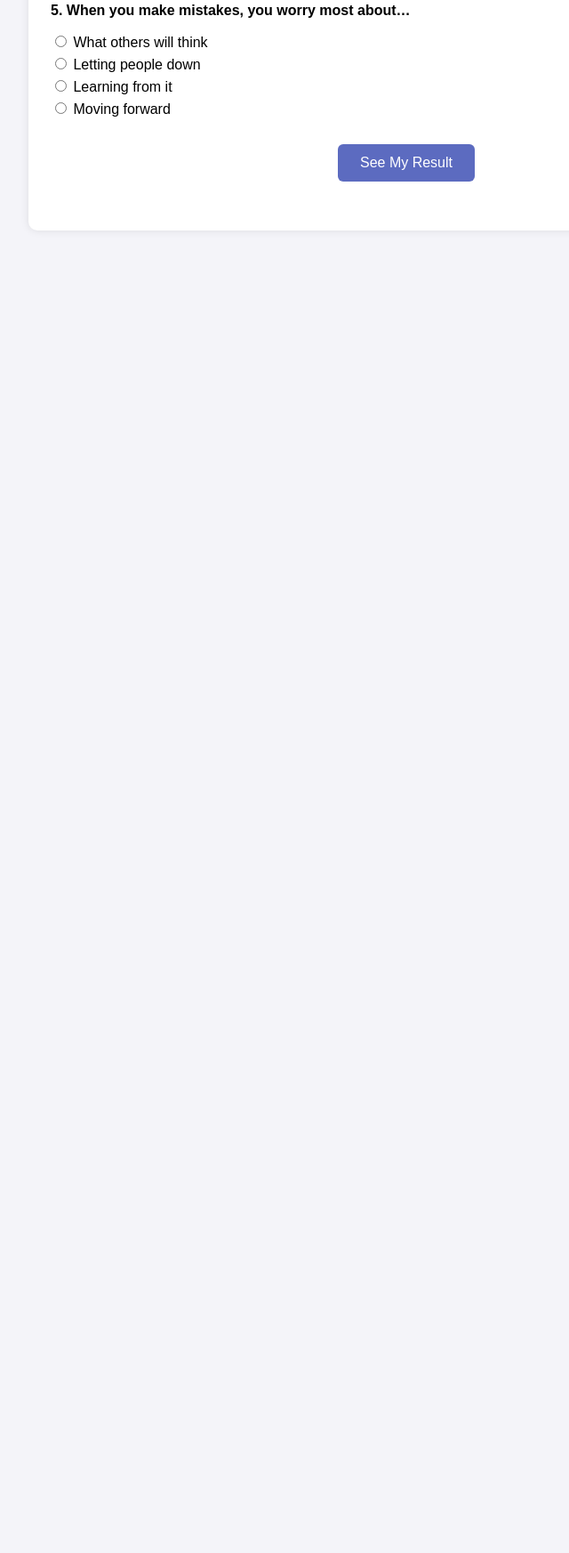
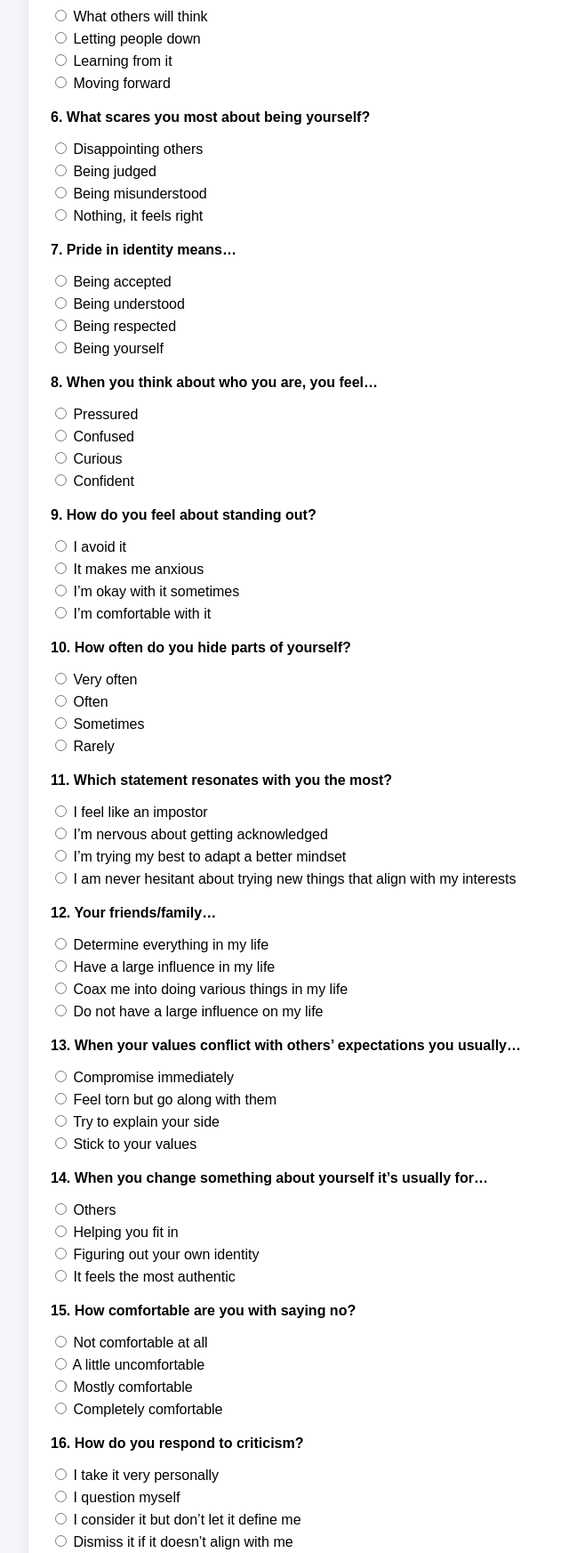
Before and after one commit to shirokanerinkos/personalityquiz, a plain HTML site: page index.html in a window 1280 px wide. Shown: the part 789-2534 px from the top of the page at 89% size, without its empty margins (183-823 px from the left). Before the commit the page ends 1068 px from the top, so only its background shows below. Drawn offline with Linux system fonts and the light colour scheme.

Commit message:
Update index.html

```diff
--- a/index.html
+++ b/index.html
@@ -2,22 +2,22 @@
 <html lang="en">
 <head>
 <meta charset="UTF-8">
-  <title>Setting up for sucess</title>
+<title>Setting up for success</title>
+
 <style>
 body {
   font-family: Poppins, sans-serif;
   background: #f4f4f9;
-      margin: 0;
   padding: 20px;
 }
 
 .container {
   max-width: 800px;
+  margin: auto;
   background: white;
   padding: 25px;
   border-radius: 10px;
   box-shadow: 0 0 10px rgba(0,0,0,0.1);
-      margin: auto;
 }
 
 h1 {
@@ -35,7 +35,6 @@
 label {
   display: block;
   margin: 5px 0;
-      cursor: pointer;
 }
 
 button {
@@ -43,10 +42,10 @@
   margin: 30px auto;
   padding: 12px 25px;
   font-size: 16px;
+  background-color: #5c6bc0;
+  color: white;
   border: none;
   border-radius: 6px;
-      background-color: #5c6bc0;
-      color: white;
   cursor: pointer;
 }
 
@@ -55,32 +54,29 @@
 }
 
 dialog {
-      width: 80%;
-      max-width: 500px;
   border: none;
   border-radius: 10px;
   padding: 20px;
+  max-width: 500px;
 }
 
 dialog::backdrop {
-      background: rgba(0, 0, 0, 0.4);
-    }
-
-    .close-btn {
-      margin-top: 15px;
-      background-color: #444;
+  background: rgba(0,0,0,0.4);
 }
 </style>
 </head>
+
 <body>
 
 <div class="container">
-  <h1>How Much Do External Pressures Shape Your Identity?</h1>
+<h1>Setting up for success</h1>
 <p><em>Answer each question honestly. Remember, there are no right or wrong answers!</em></p>
 
 <form id="quizForm">
 
-    <!-- QUESTIONS -->
+<!-- Questions and choices from 1–20 -->
+
+<!-- 1 -->
 <div class="question">
 <p>1. When people make assumptions about you, you usually…</p>
 <label><input type="radio" name="q1" value="A"> Go along with it to avoid judgement</label>
@@ -89,6 +85,7 @@
 <label><input type="radio" name="q1" value="D"> Don't let it affect how you see yourself</label>
 </div>
 
+<!-- 2 -->
 <div class="question">
 <p>2. When choosing a future path, you mostly think about…</p>
 <label><input type="radio" name="q2" value="A"> What will make others proud</label>
@@ -97,6 +94,7 @@
 <label><input type="radio" name="q2" value="D"> What feels right to you</label>
 </div>
 
+<!-- 3 -->
 <div class="question">
 <p>3. In group settings, you usually…</p>
 <label><input type="radio" name="q3" value="A"> Blend in to avoid attention</label>
@@ -105,6 +103,7 @@
 <label><input type="radio" name="q3" value="D"> Express yourself freely</label>
 </div>
 
+<!-- 4 -->
 <div class="question">
 <p>4. How often do you feel like you’re “performing” who you are?</p>
 <label><input type="radio" name="q4" value="A"> Almost always</label>
@@ -113,6 +112,7 @@
 <label><input type="radio" name="q4" value="D"> Rarely</label>
 </div>
 
+<!-- 5 -->
 <div class="question">
 <p>5. When you make mistakes, you worry most about…</p>
 <label><input type="radio" name="q5" value="A"> What others will think</label>
@@ -121,52 +121,181 @@
 <label><input type="radio" name="q5" value="D"> Moving forward</label>
 </div>
 
+<!-- 6 -->
+<div class="question">
+<p>6. What scares you most about being yourself?</p>
+<label><input type="radio" name="q6" value="A"> Disappointing others</label>
+<label><input type="radio" name="q6" value="B"> Being judged</label>
+<label><input type="radio" name="q6" value="C"> Being misunderstood</label>
+<label><input type="radio" name="q6" value="D"> Nothing, it feels right</label>
+</div>
+
+<!-- 7 -->
+<div class="question">
+<p>7. Pride in identity means…</p>
+<label><input type="radio" name="q7" value="A"> Being accepted</label>
+<label><input type="radio" name="q7" value="B"> Being understood</label>
+<label><input type="radio" name="q7" value="C"> Being respected</label>
+<label><input type="radio" name="q7" value="D"> Being yourself</label>
+</div>
+
+<!-- 8 -->
+<div class="question">
+<p>8. When you think about who you are, you feel…</p>
+<label><input type="radio" name="q8" value="A"> Pressured</label>
+<label><input type="radio" name="q8" value="B"> Confused</label>
+<label><input type="radio" name="q8" value="C"> Curious</label>
+<label><input type="radio" name="q8" value="D"> Confident</label>
+</div>
+
+<!-- 9 -->
+<div class="question">
+<p>9. How do you feel about standing out?</p>
+<label><input type="radio" name="q9" value="A"> I avoid it</label>
+<label><input type="radio" name="q9" value="B"> It makes me anxious</label>
+<label><input type="radio" name="q9" value="C"> I’m okay with it sometimes</label>
+<label><input type="radio" name="q9" value="D"> I’m comfortable with it</label>
+</div>
+
+<!-- 10 -->
+<div class="question">
+<p>10. How often do you hide parts of yourself?</p>
+<label><input type="radio" name="q10" value="A"> Very often</label>
+<label><input type="radio" name="q10" value="B"> Often</label>
+<label><input type="radio" name="q10" value="C"> Sometimes</label>
+<label><input type="radio" name="q10" value="D"> Rarely</label>
+</div>
+
+<!-- 11 -->
+<div class="question">
+<p>11. Which statement resonates with you the most?</p>
+<label><input type="radio" name="q11" value="A"> I feel like an impostor</label>
+<label><input type="radio" name="q11" value="B"> I’m nervous about getting acknowledged</label>
+<label><input type="radio" name="q11" value="C"> I’m trying my best to adapt a better mindset</label>
+<label><input type="radio" name="q11" value="D"> I am never hesitant about trying new things that align with my interests</label>
+</div>
+
+<!-- 12 -->
+<div class="question">
+<p>12. Your friends/family…</p>
+<label><input type="radio" name="q12" value="A"> Determine everything in my life</label>
+<label><input type="radio" name="q12" value="B"> Have a large influence in my life</label>
+<label><input type="radio" name="q12" value="C"> Coax me into doing various things in my life</label>
+<label><input type="radio" name="q12" value="D"> Do not have a large influence on my life</label>
+</div>
+
+<!-- 13 -->
+<div class="question">
+<p>13. When your values conflict with others’ expectations you usually…</p>
+<label><input type="radio" name="q13" value="A"> Compromise immediately</label>
+<label><input type="radio" name="q13" value="B"> Feel torn but go along with them</label>
+<label><input type="radio" name="q13" value="C"> Try to explain your side</label>
+<label><input type="radio" name="q13" value="D"> Stick to your values</label>
+</div>
+
+<!-- 14 -->
+<div class="question">
+<p>14. When you change something about yourself it’s usually for…</p>
+<label><input type="radio" name="q14" value="A"> Others</label>
+<label><input type="radio" name="q14" value="B"> Helping you fit in</label>
+<label><input type="radio" name="q14" value="C"> Figuring out your own identity</label>
+<label><input type="radio" name="q14" value="D"> It feels the most authentic</label>
+</div>
+
+<!-- 15 -->
+<div class="question">
+<p>15. How comfortable are you with saying no?</p>
+<label><input type="radio" name="q15" value="A"> Not comfortable at all</label>
+<label><input type="radio" name="q15" value="B"> A little uncomfortable</label>
+<label><input type="radio" name="q15" value="C"> Mostly comfortable</label>
+<label><input type="radio" name="q15" value="D"> Completely comfortable</label>
+</div>
+
+<!-- 16 -->
+<div class="question">
+<p>16. How do you respond to criticism?</p>
+<label><input type="radio" name="q16" value="A"> I take it very personally</label>
+<label><input type="radio" name="q16" value="B"> I question myself</label>
+<label><input type="radio" name="q16" value="C"> I consider it but don’t let it define me</label>
+<label><input type="radio" name="q16" value="D"> Dismiss it if it doesn’t align with me</label>
+</div>
+
+<!-- 17 -->
+<div class="question">
+<p>17. Your relationship with your identity is…</p>
+<label><input type="radio" name="q17" value="A"> I usually try to hide it</label>
+<label><input type="radio" name="q17" value="B"> Still discovering it</label>
+<label><input type="radio" name="q17" value="C"> Learning how to protect it</label>
+<label><input type="radio" name="q17" value="D"> I fully embrace it</label>
+</div>
+
+<!-- 18 -->
+<div class="question">
+<p>18. Choosing yourself often feels…</p>
+<label><input type="radio" name="q18" value="A"> Selfish</label>
+<label><input type="radio" name="q18" value="B"> Uncomfortable</label>
+<label><input type="radio" name="q18" value="C"> Necessary</label>
+<label><input type="radio" name="q18" value="D"> Empowering</label>
+</div>
+
+<!-- 19 -->
+<div class="question">
+<p>19. The hardest part about pride in identity is…</p>
+<label><input type="radio" name="q19" value="A"> Facing judgement</label>
+<label><input type="radio" name="q19" value="B"> Letting go of approval</label>
+<label><input type="radio" name="q19" value="C"> Trusting yourself</label>
+<label><input type="radio" name="q19" value="D"> Nothing, it feels natural</label>
+</div>
+
+<!-- 20 -->
+<div class="question">
+<p>20. Being authentic around new people feels…</p>
+<label><input type="radio" name="q20" value="A"> Impossible</label>
+<label><input type="radio" name="q20" value="B"> Uncomfortable</label>
+<label><input type="radio" name="q20" value="C"> Manageable</label>
+<label><input type="radio" name="q20" value="D"> Easy</label>
+</div>
 
 <button type="button" onclick="calculateResult()">See My Result</button>
+
 </form>
 </div>
 
 <dialog id="resultDialog">
 <h2 id="resultTitle"></h2>
 <p id="resultText"></p>
-  <button class="close-btn" onclick="document.getElementById('resultDialog').close()">Close</button>
+<button onclick="document.getElementById('resultDialog').close()">Close</button>
 </dialog>
 
 <script>
 function calculateResult() {
-    const counts = { A: 0, B: 0, C: 0, D: 0 };
+  const counts = {A:0, B:0, C:0, D:0};
   const answers = document.querySelectorAll("input[type='radio']:checked");
 
   if (answers.length < 20) {
-      alert("Please answer all questions before submitting.");
+    alert("Please answer all questions.");
     return;
   }
 
-    answers.forEach(answer => counts[answer.value]++);
+  answers.forEach(a => counts[a.value]++);
 
-    let result = Object.keys(counts).reduce((a, b) =>
-      counts[a] > counts[b] ? a : b
-    );
+  const result = Object.keys(counts).reduce((a,b) => counts[a] > counts[b] ? a : b);
 
   const title = document.getElementById("resultTitle");
   const text = document.getElementById("resultText");
 
   if (result === "A") {
     title.textContent = "Fully Shaped by Expectations";
-      text.textContent =
-        "External pressures strongly influence how you act and present yourself. Over time, this can create a version of yourself that exists mainly to satisfy others.";
+    text.textContent = "External pressures strongly influence how you act and present yourself.";
   } else if (result === "B") {
     title.textContent = "Struggling to Accept Who You Are";
-      text.textContent =
-        "You are aware of external pressure but still feel conflicted. Expectations don’t fully align with who you are, yet they still affect you.";
+    text.textContent = "You are aware of pressure but still feel conflicted.";
   } else if (result === "C") {
     title.textContent = "Little to No External Influencing Factors";
-      text.textContent =
-        "You’re confident in your identity, even when pressure arises. You refuse to let labels define you.";
+    text.textContent = "You stay true to yourself despite pressure.";
   } else {
     title.textContent = "Confidently Yourself";
-      text.textContent =
-        "You have a strong sense of identity and pride. You are honest with yourself and unafraid of judgement.";
+    text.textContent = "You have a strong sense of identity and pride.";
   }
 
   document.getElementById("resultDialog").showModal();
```
Lines whose indentation alone changed are shown as unchanged.
